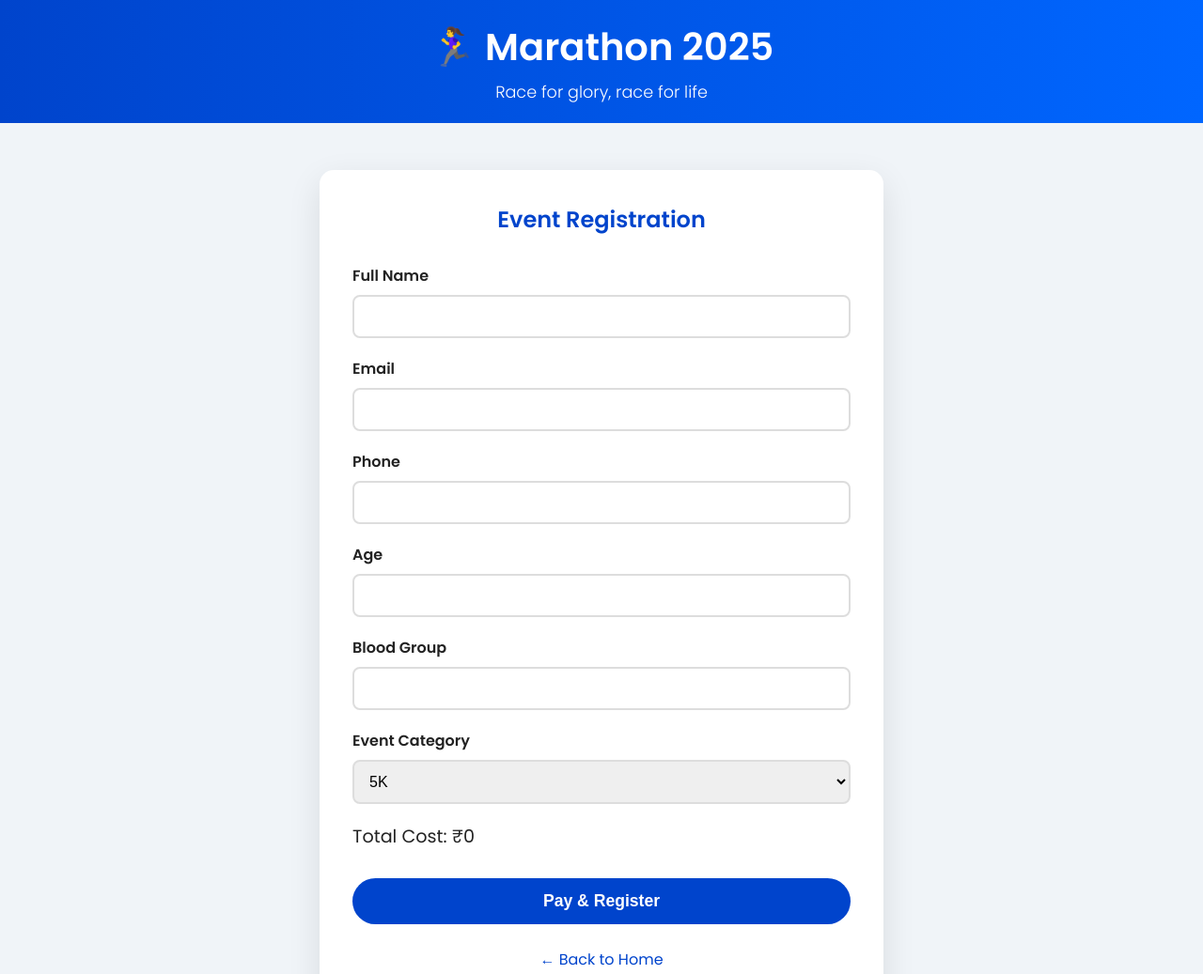
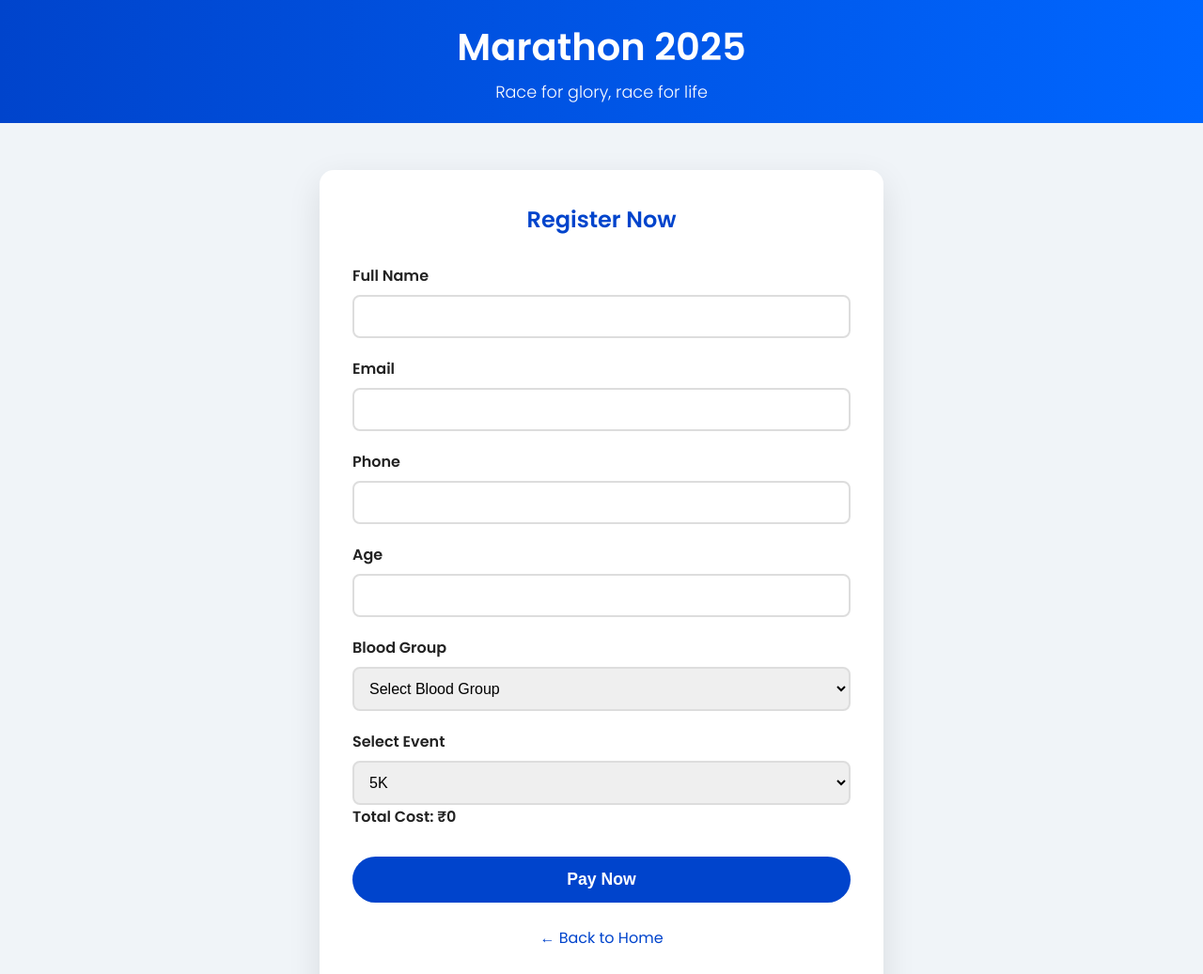
Before and after one commit to sillymarathon/sillymarathon.github.io, a plain HTML site: page form.html in a window 1280 px wide. Shown: the top 1037 px of the page at 94% size. Drawn offline with Linux system fonts and the light colour scheme.

Commit message:
updated on Apr 15 3:06PM

```diff
--- a/form.html
+++ b/form.html
@@ -4,7 +4,7 @@
 <head>
     <meta charset="UTF-8" />
     <meta name="viewport" content="width=device-width, initial-scale=1.0" />
-    <title>Register - Marathon 2025</title>
+    <title>Marathon 2025 - Enrollment Form</title>
     <link href="https://fonts.googleapis.com/css2?family=Poppins:wght@300;400;600&display=swap" rel="stylesheet">
     <link rel="stylesheet" href="css/styles.css" />
 </head>
@@ -13,14 +13,14 @@
 
     <header>
         <div class="logo">
-            <h1>🏃‍♀️ Marathon 2025</h1>
+            <h1>Marathon 2025</h1>
             <p>Race for glory, race for life</p>
         </div>
     </header>
 
     <main class="form-page">
         <section class="enroll-form">
-            <h2>Event Registration</h2>
+            <h2>Register Now</h2>
             <form id="form">
                 <label for="fullName">Full Name</label>
                 <input type="text" id="fullName" name="fullName" required />
@@ -35,9 +35,19 @@
                 <input type="number" id="age" name="age" min="12" required />
 
                 <label for="bloodGroup">Blood Group</label>
-                <input type="text" id="bloodGroup" name="bloodGroup" required />
+                <select id="bloodGroup" name="bloodGroup" required>
+                    <option value="">Select Blood Group</option>
+                    <option value="A+">A+</option>
+                    <option value="A−">A−</option>
+                    <option value="B+">B+</option>
+                    <option value="B−">B−</option>
+                    <option value="AB+">AB+</option>
+                    <option value="AB−">AB−</option>
+                    <option value="O+">O+</option>
+                    <option value="O−">O−</option>
+                </select>
 
-                <label for="category">Event Category</label>
+                <label for="category">Select Event</label>
                 <select id="category" name="category">
                     <option value="5k">5K</option>
                     <option value="10k">10K</option>
@@ -45,23 +55,23 @@
                     <option value="40k">40K</option>
                 </select>
 
-                <p class="cost-display">Total Cost: ₹<span id="cost">0</span></p>
-
-                <button type="submit">Pay & Register</button>
+                <p><strong>Total Cost: ₹<span id="cost">0</span></strong></p>
+                <button type="submit">Pay Now</button>
             </form>
-            <p id="message"></p>
 
             <a href="index.html" class="back-btn">← Back to Home</a>
+            <p id="message"></p>
         </section>
     </main>
 
     <footer>
-        <p>&copy; 2025 Silly Marathon | Powered by Natural Hege</p>
+        <p>&copy; 2025 Silly Marathon| Powered by Natural Hege</p>
     </footer>
 
     <!-- Firebase -->
     <script src="https://www.gstatic.com/firebasejs/9.6.1/firebase-app-compat.js"></script>
     <script src="https://www.gstatic.com/firebasejs/9.6.1/firebase-database-compat.js"></script>
+
     <script src="js/firebase-config.js"></script>
     <script src="js/form.js"></script>
 
```
